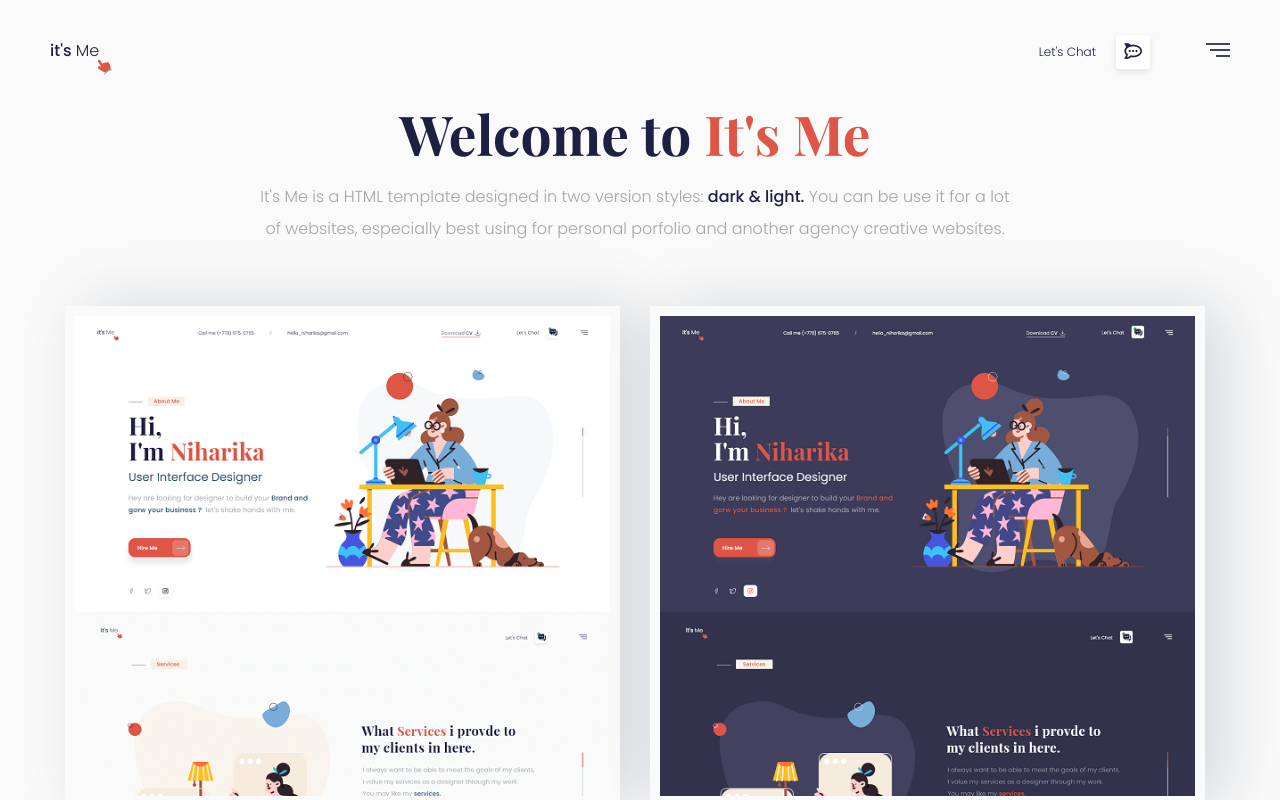
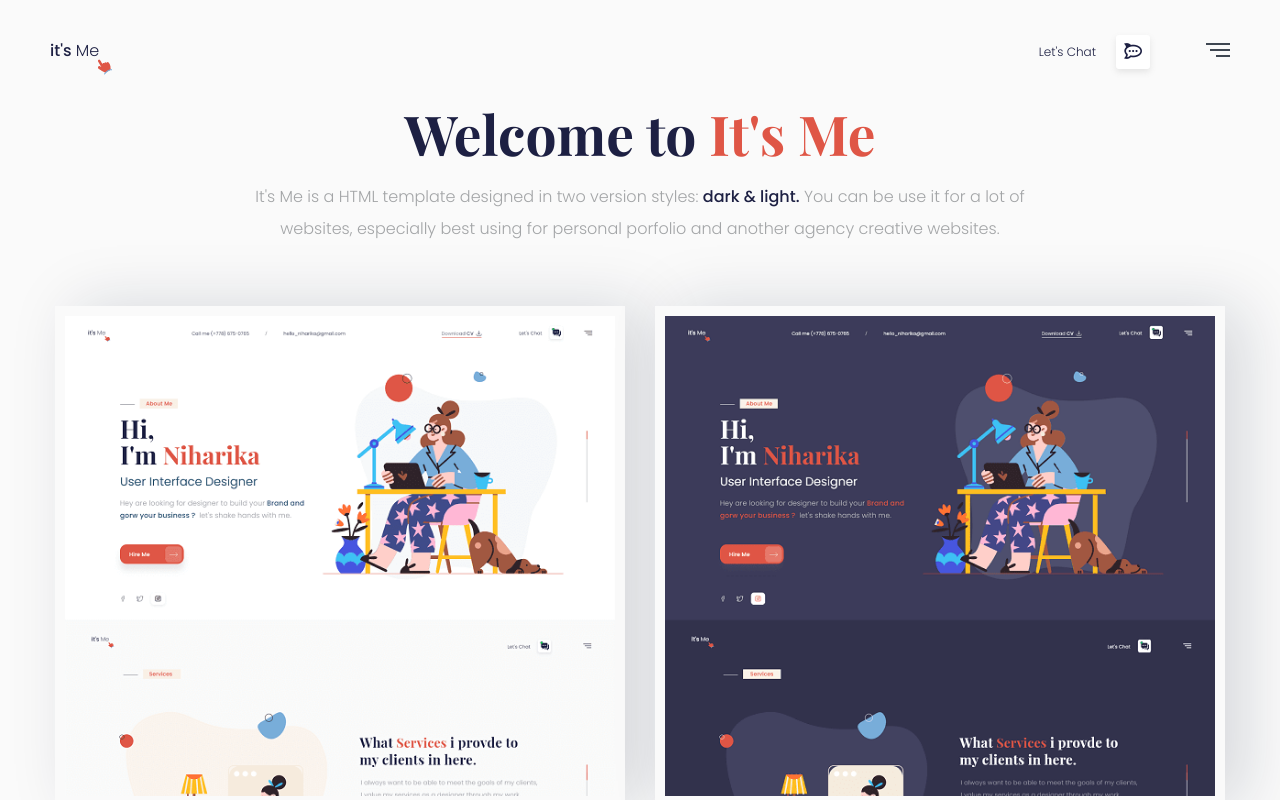
Before and after one commit to rameez012001/itsme, a website: page index.html in a window 1280 px wide. Drawn offline with nearby package versions, Linux system fonts and the light colour scheme.

Commit message:
index done

```diff
--- a/assets/css/style.css
+++ b/assets/css/style.css
@@ -57,6 +57,10 @@ body {
     font-weight: 300;
     line-height: 32px!important;
     font-family: var(--base-font);
+}
+.container{
+    width: 100%;
+    margin: 0 auto;
 }
 
 a {
--- a/index.html
+++ b/index.html
@@ -86,15 +86,15 @@
                     <div class="slide-container">
                         <div class="container">
                             <div class="landing-wrap text-center">
-                                <div class="flex flex-wrap justify-center">
-                                    <div class="lg:grow-0 lg:shrink-0 lg:basis-4/6 w-full">
+                                <div class="flex flex-wrap justify-center" style="margin: 0 -15px;">
+                                    <div class="lg:grow-0 lg:shrink-0 lg:basis-4/6 w-full" style="padding:0 15px">
                                         <div class="landing-review-content pb-15">
                                             <h1 class="mb-15 slide-title animate-element delay3 fadeInUp">Welcome to <span class="text-typed a-typed a-typed-landing" data-text="It's Me"></span></h1>
-                                            <p class="animate-element delay5 fadeInUp px-2 mb-4">It's Me is a HTML template designed in two version styles: <b>dark &amp; light.</b> You can be use it for a lot of websites, especially best using for personal porfolio and another agency creative websites.</p>
+                                            <p class="animate-element delay5 fadeInUp mb-4">It's Me is a HTML template designed in two version styles: <b>dark &amp; light.</b> You can be use it for a lot of websites, especially best using for personal porfolio and another agency creative websites.</p>
                                         </div>
                                     </div>
                                 </div>
-                                <div class="flex flex-wrap">
+                                <div class="flex flex-wrap" style="margin:0 -15px">
                                     <div class="lg:grow-0 lg:shrink-0 lg:basis-1/2" style="padding: 0 15px;">
                                         <div class="landing-preview-item animate-element delay5 fadeInLeft">
                                             <a class="image" target="_blank" href="index-light.html" style="background-image: url(assets/images/previews/light.png);">
```
Also changed, not shown: assets/css/output.css.
